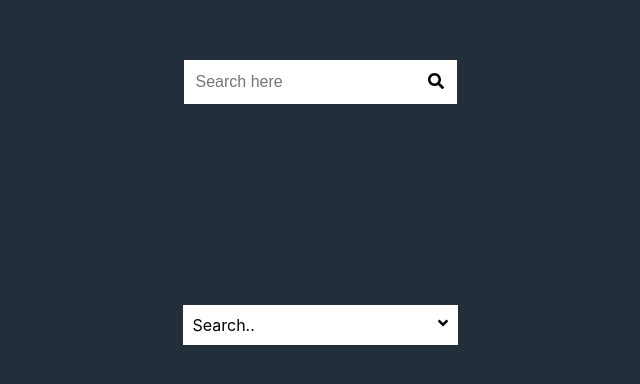
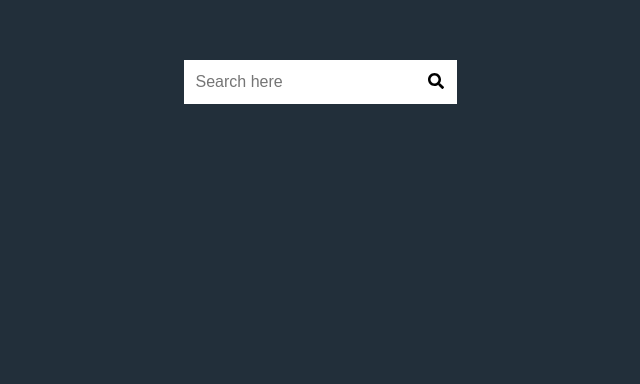
Before and after one commit to panditaditi07/search-input-field, a React (Create React App) app: page / in a window 1280 px wide. Shown: the part 140-524 px from the top of the page, without its empty margins (320-960 px from the left). Built offline with nearby package versions, Linux system fonts and the light colour scheme.

Commit message:
changed files

```diff
--- a/src/App.js
+++ b/src/App.js
@@ -3,7 +3,6 @@ import "./App.scss";
 import { searchData } from "./data/searchData";
 // import searchData from "./data/jsonData.json";
 import SearchBox from "./components/SearchBox/searchBox";
-import Dropdown from "./components/DropDown/dropDown";
 
 class App extends Component {
   state = {
@@ -31,7 +30,6 @@ class App extends Component {
             }}
           />
         </div>
-        <Dropdown placeholder="Search.." />
       </>
     );
   }
--- a/src/components/DropDown/dropDown.jsx
+++ /dev/null
@@ -1,63 +0,0 @@
-import React, { Component } from "react";
-import { FontAwesomeIcon } from "@fortawesome/react-fontawesome";
-import { faAngleDown, faAngleUp } from "@fortawesome/free-solid-svg-icons";
-import SearchBox from "../SearchBox/searchBox";
-import styles from "./dropDown.module.scss";
-class DropDown extends Component {
-  constructor(props) {
-    super(props);
-    this.dropdownInput = React.createRef();
-  }
-  state = {
-    isSelected: "",
-    showList: false,
-    selectOption: "",
-  };
-  componentDidUpdate = () => {
-    if (this.state.showList) {
-      document.getElementById("lists").classList.add(styles["hidden"]);
-    } else {
-      document.getElementById("lists").classList.remove(styles["hidden"]);
-    }
-  };
-
-  //   componentDidUpdate = () => {
-  //     if (this.state.showList) {
-  //       this.dropdownInput.current.classList.add(styles["hidden"]);
-  //     } else {
-  //       this.dropdownInput.current.classList.remove(styles["hidden"]);
-  //     }
-  //   };
-  toggle = () => {
-    this.setState({ showList: !this.state.showList });
-  };
-
-  render() {
-    const { showList } = this.state;
-    const { placeholder, data } = this.props;
-    return (
-      <div className={styles["dropdown-div"]}>
-        <div className={styles["dropdown-button"]}>
-          <p className={styles["button-heading"]}>{placeholder}</p>
-          <FontAwesomeIcon
-            onClick={this.toggle}
-            icon={showList ? faAngleUp : faAngleDown}
-            className={styles["icon"]}
-          />
-        </div>
-        <div
-          ref={this.dropdownInput}
-          id="lists"
-          className={`${styles["dropdownlist"]} ${styles["hidden"]}`}
-        >
-          <SearchBox
-            data={data}
-            placeholder={placeholder}
-            className={styles["searchbar"]}
-          />
-        </div>
-      </div>
-    );
-  }
-}
-export default DropDown;
--- a/src/components/DropDown/dropDown.module.scss
+++ /dev/null
@@ -1,42 +0,0 @@
-.dropdownlist {
-  display: flex;
-  justify-content: center;
-  align-items: center;
-  width: 275px;
-  //   margin: 50px auto;
-}
-.dropdown-div {
-  display: flex;
-  justify-content: center;
-  align-items: center;
-  flex-direction: column;
-}
-.dropdown-button {
-  display: flex;
-  flex-direction: row;
-  justify-content: space-between;
-  width: 275px;
-  height: 40px;
-  margin: 1px auto;
-  background-color: white;
-  .icon {
-    margin: 10px;
-  }
-  .button-heading {
-    margin: 10px;
-  }
-}
-.searchbar {
-  width: 275px;
-}
-
-// .dropdown-button {
-//   width: 100%;
-//   height: 100%;
-//   background-color: white;
-//   outline: none;
-//   border: 2px solid white;
-// }
-.hidden {
-  visibility: hidden;
-}
```
